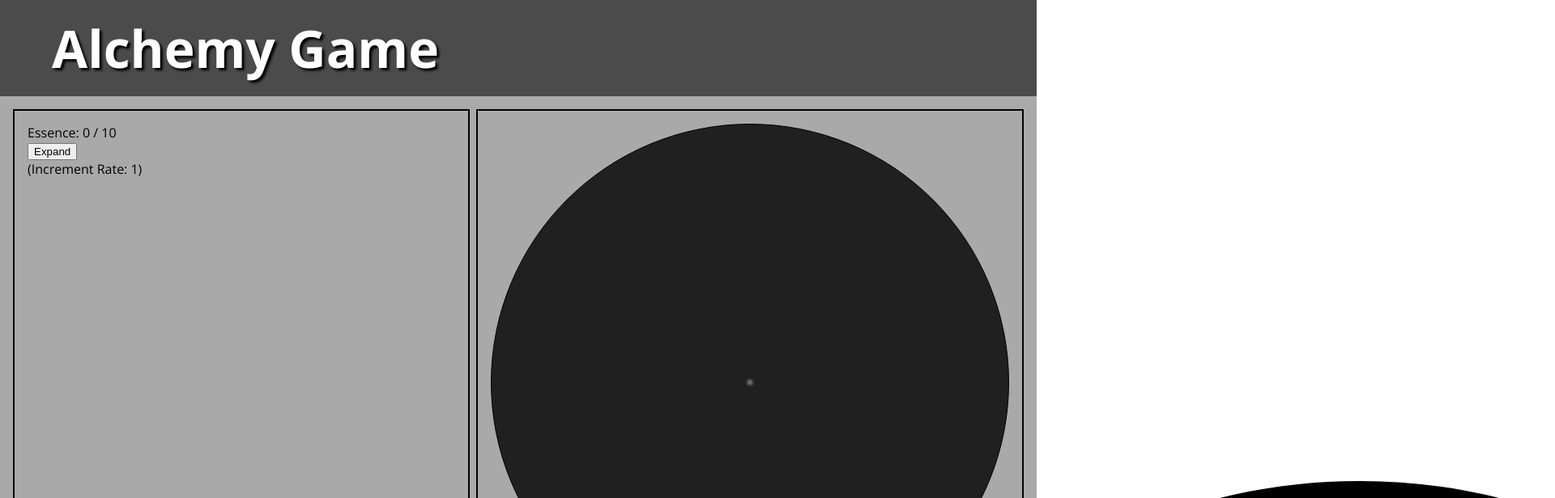
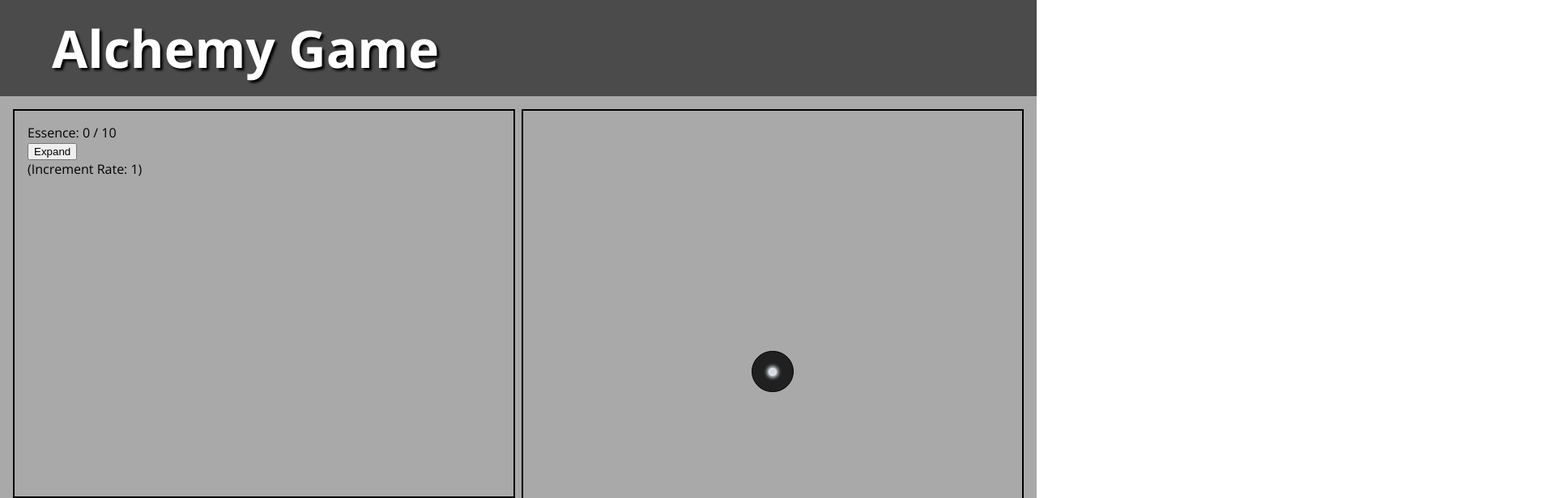
Before and after one commit to dylancdavis/alchemy-game, a Vue app: page / in a window 1280 px wide. Shown: the top 616 px of the page at 81% size, 1920 px wide, since content can reach past the window. Built offline with nearby package versions, Linux system fonts and the light colour scheme.

Commit message:
Make circle area proportional to max essence

```diff
--- a/package.json
+++ b/package.json
@@ -9,6 +9,8 @@
   },
   "dependencies": {
     "core-js": "^3.8.3",
+    "eslint-plugin-prettier-vue": "^4.2.0",
+    "prettier": "^2.8.7",
     "vue": "^3.2.13"
   },
   "devDependencies": {
--- a/src/components/CorePanel.vue
+++ b/src/components/CorePanel.vue
@@ -2,17 +2,34 @@
 	import { defineProps, computed } from 'vue'
 	const props = defineProps(['essence', 'essenceMax'])
 
-	const outerStyle = (computed(() => {
+	const MAX_DIAMETER = 512
+	const ESSENCE_LIMIT = 1000
+	const CORE_COEFFICIENT = (MAX_DIAMETER/2)/(Math.sqrt(ESSENCE_LIMIT/Math.PI))
+
+	const outerSize = computed(() => {
+		return (2*Math.sqrt(props.essenceMax/Math.PI)*CORE_COEFFICIENT)
+	})
+
+	const outerStyle = computed(() => {
 		return {
-		width: `${props.essenceMax*64}px`,
-		height: `${props.essenceMax*64}px`
+			width: `${outerSize.value}px`,
+			height: `${outerSize.value}px`
+		}
+	})
+
+	const innerStyle = (computed(() => {
+		const size = 10
+
+		return {
+			width: `${size}px`,
+			height: `${size}px`
 		}
 	}))
 
-	const innerStyle = (computed(() => {
+	const swirlStyle = (computed(() => {
+		const blurAmount = 4
 		return {
-		width: `${props.essence*58}px`,
-		height: `${props.essence*58}px`
+			filter: `blur(${blurAmount}px)`
 		}
 	}))
 
@@ -22,7 +39,7 @@
 	<div id="core-panel">
 		<div id="true-core" :style="outerStyle">
 			<div id="true-core-inner" :style="innerStyle">
-		<img src="../assets/svg/swirl.svg" />
+				<img src="../assets/svg/swirl.svg" :style="swirlStyle" />
 			</div>
 		</div>
 	</div>
@@ -41,8 +58,7 @@
 		display: grid;
 		background-color: rgb(32, 32, 32);
 		place-items: center;
-		transition-delay: 1s;
-		transition: all 0.5ss ease-in-out;
+		transition: all 0.5s ease-in-out;
 	}
 
 	#true-core-inner {
@@ -50,6 +66,24 @@
 		border-radius: 100%;
 		transition: all 1s ease;
 		box-shadow: 0px 0px 4px 2px aliceblue;
+		display: grid;
+		place-items: center;
+	}
+
+	@keyframes rotation {
+    from {
+      transform: rotate(0deg);
+    }
+    to {
+      transform: rotate(359deg);
+    }
+  }
+
+	#true-core img {
+    animation: rotation 6s infinite linear;
+		transition: all 1s ease;
+		width: 90%;
+		opacity: 0.6
 }
 
 </style>
--- a/src/components/EssencePanels.vue
+++ b/src/components/EssencePanels.vue
@@ -5,6 +5,8 @@ import CorePanel from './CorePanel.vue'
 const essence = ref(0)
 const essenceMax = ref(10)
 const incrementAmt = ref(1)
+
+const ESSENCE_LIMIT = 1000
 
 const incrementEssence = amt => {
 	console.log('amt', amt);
@@ -21,6 +23,7 @@ const incrementEssence = amt => {
 
 const incrementEssenceMax = amt => {
 	essenceMax.value += amt
+	if (essenceMax.value > ESSENCE_LIMIT) essenceMax.value = ESSENCE_LIMIT
 }
 
 const disableExpand = ref(false)
```
Also changed, not shown: 1 other file (tests, documents, lock files or other folders). Lines whose indentation alone changed are shown as unchanged.
